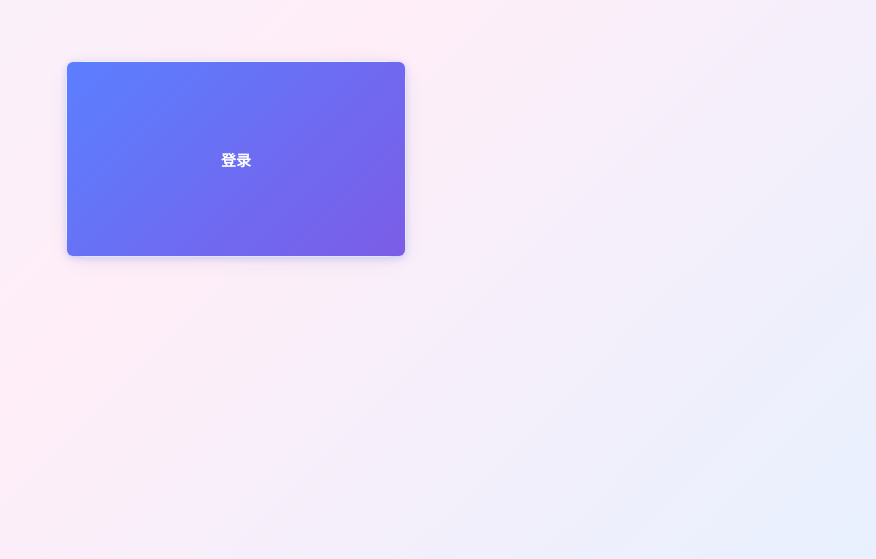
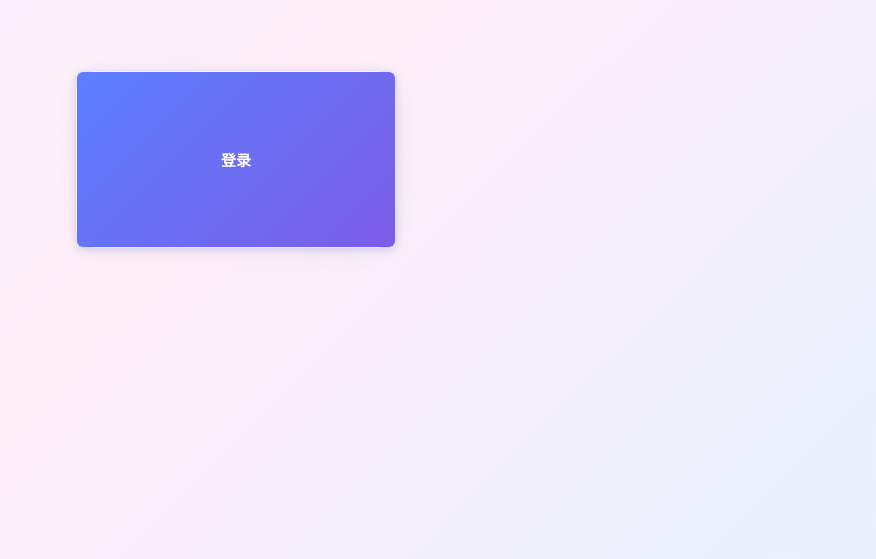
Before and after one commit to Andralice/Doudizhu, a website: page dld-server/public/index.html in a window 1280 px wide. Shown: the part 241-800 px from the top of the page, without its empty margins (404-1280 px from the left). Drawn offline with Linux system fonts and the light colour scheme.

Commit message:
修复: 登录注册页移动端适配 - 缩小卡片/按钮/间距，添加滚动

```diff
--- a/dld-server/public/style.css
+++ b/dld-server/public/style.css
@@ -9,8 +9,8 @@
 *{margin:0;padding:0;box-sizing:border-box}
 html,body{width:100%;height:100%;overflow:hidden;font-family:-apple-system,BlinkMacSystemFont,'Segoe UI','PingFang SC','Microsoft YaHei',sans-serif;background:linear-gradient(135deg,var(--g1),var(--g2),var(--g3));color:var(--text);-webkit-tap-highlight-color:transparent;touch-action:manipulation;user-select:none;-webkit-user-select:none}
 #app{width:100%;height:100%;position:relative}
-.full{width:100%;height:100%;position:absolute;top:0;left:0;overflow-y:auto}
-.flex-center{display:flex;align-items:center;justify-content:center}
+.full{width:100%;height:100%;position:absolute;top:0;left:0;overflow-y:auto;-webkit-overflow-scrolling:touch}
+.flex-center{display:flex;align-items:center;justify-content:center;overflow-y:auto;-webkit-overflow-scrolling:touch}
 .card-panel{background:rgba(255,255,255,.7);backdrop-filter:blur(20px);-webkit-backdrop-filter:blur(20px);border:1px solid rgba(255,255,255,.8);border-radius:var(--radius);padding:20px;margin-bottom:12px;box-shadow:0 2px 16px rgba(0,0,0,.05)}
 .card-panel h3{font-size:13px;color:var(--text2);margin-bottom:10px;letter-spacing:1px;text-transform:uppercase}
 
@@ -19,12 +19,12 @@ html,body{width:100%;height:100%;overflow:hidden;font-family:-apple-system,Blink
 .toast.show{opacity:1}.toast.error{background:var(--danger)}.toast.success{background:var(--green)}
 
 /* Auth card */
-.auth-card{background:rgba(255,255,255,.75);backdrop-filter:blur(24px);-webkit-backdrop-filter:blur(24px);border:1px solid rgba(255,255,255,.8);border-radius:20px;padding:24px 24px 20px;max-width:340px;width:100%;box-shadow:0 4px 24px rgba(0,0,0,.06)}
-.auth-tabs{display:flex;gap:0;margin-bottom:20px;background:rgba(0,0,0,.04);border-radius:10px;padding:3px}
+.auth-card{background:rgba(255,255,255,.75);backdrop-filter:blur(24px);-webkit-backdrop-filter:blur(24px);border:1px solid rgba(255,255,255,.8);border-radius:20px;padding:20px 20px 16px;max-width:320px;width:90%;box-shadow:0 4px 24px rgba(0,0,0,.06)}
+.auth-tabs{display:flex;gap:0;margin-bottom:14px;background:rgba(0,0,0,.04);border-radius:10px;padding:3px}
 .auth-tab{flex:1;padding:8px;border:none;border-radius:8px;font-size:14px;font-weight:600;cursor:pointer;background:transparent;color:var(--text2);transition:all .2s}
 .auth-tab.active{background:#fff;color:var(--primary);box-shadow:0 1px 4px rgba(0,0,0,.08)}
-.field{margin-bottom:12px}.field label{display:block;font-size:11px;color:var(--text2);margin-bottom:3px;letter-spacing:.5px}
-.field input,input[type=text]{width:100%;padding:11px 13px;border:1.5px solid rgba(0,0,0,.08);border-radius:var(--radius-xs);background:rgba(0,0,0,.02);font-size:15px;outline:none;transition:border .2s;color:var(--text)}
+.field{margin-bottom:10px}.field label{display:block;font-size:11px;color:var(--text2);margin-bottom:2px;letter-spacing:.5px}
+.field input,input[type=text]{width:100%;padding:10px 12px;border:1.5px solid rgba(0,0,0,.08);border-radius:var(--radius-xs);background:rgba(0,0,0,.02);font-size:15px;outline:none;transition:border .2s;color:var(--text)}
 .field input:focus,input[type=text]:focus{border-color:var(--primary)}
 .err{font-size:12px;color:var(--danger);margin-top:8px;min-height:16px}.hint{font-size:12px;color:var(--text2);margin-top:8px}.dim{color:var(--text2)}.sm{font-size:12px}.center{text-align:center}
 
@@ -34,7 +34,7 @@ html,body{width:100%;height:100%;overflow:hidden;font-family:-apple-system,Blink
 .btn.primary{background:linear-gradient(135deg,var(--primary),var(--primary2));color:#fff;box-shadow:0 2px 8px rgba(91,127,255,.3)}
 .btn.secondary{background:var(--secondary);color:#fff}.btn.danger{background:var(--danger);color:#fff}
 .btn.ghost{background:transparent;color:var(--text2)}.btn.ai{background:linear-gradient(135deg,#a78bfa,#7c3aed);color:#fff;font-size:12px}
-.btn.full{width:100%}.btn.big{padding:14px;font-size:16px;border-radius:var(--radius-sm)}.btn.sm{padding:5px 12px;font-size:12px}
+.btn.full{width:100%}.btn.big{padding:12px;font-size:16px;border-radius:var(--radius-sm)}.btn.sm{padding:5px 12px;font-size:12px}
 .play-btn{background:linear-gradient(135deg,var(--primary),var(--primary2));color:#fff;flex:1.3;box-shadow:0 2px 8px rgba(91,127,255,.3)}
 .pass-btn{background:var(--secondary);color:#fff;flex:1}.hint-btn{background:var(--green);color:#fff;flex:1}
 
```
